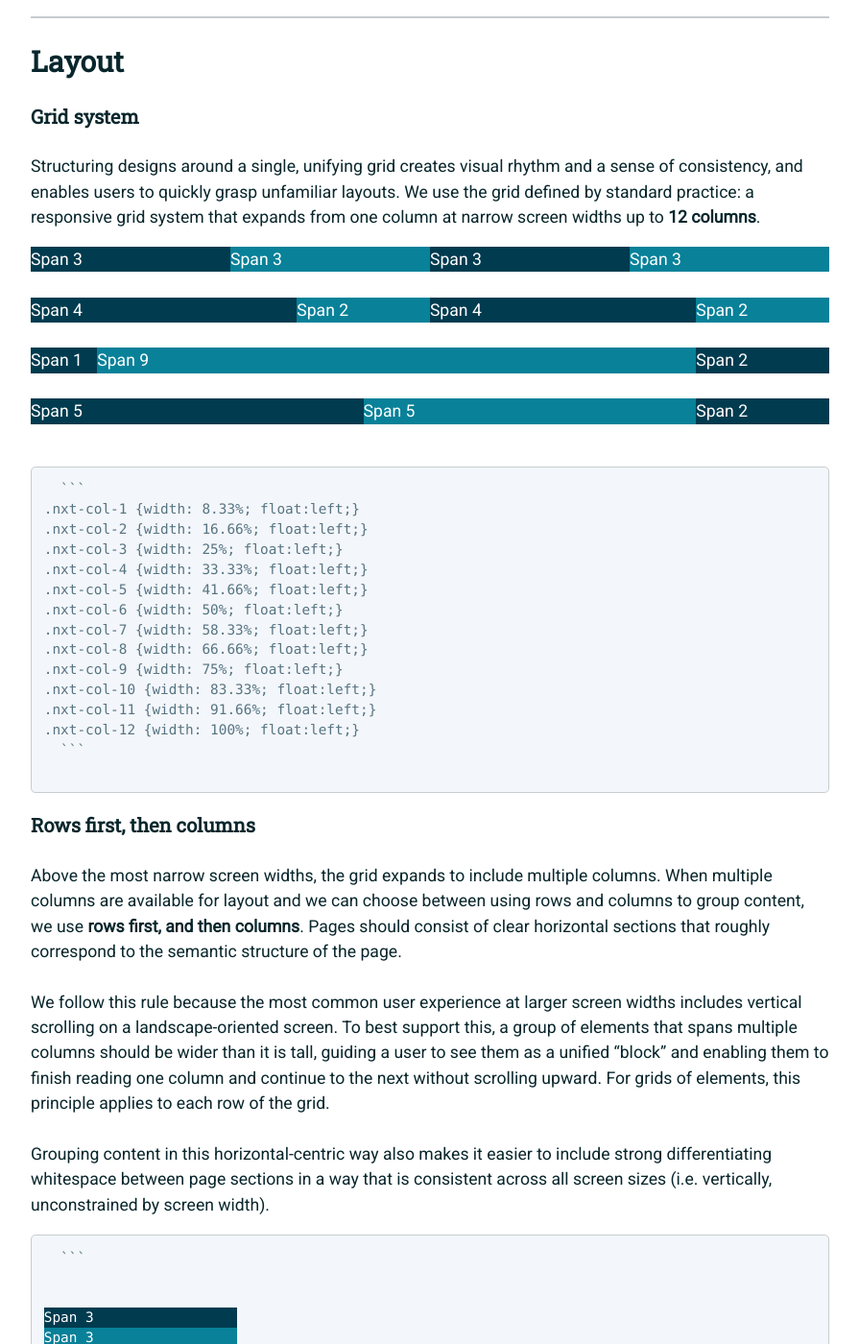
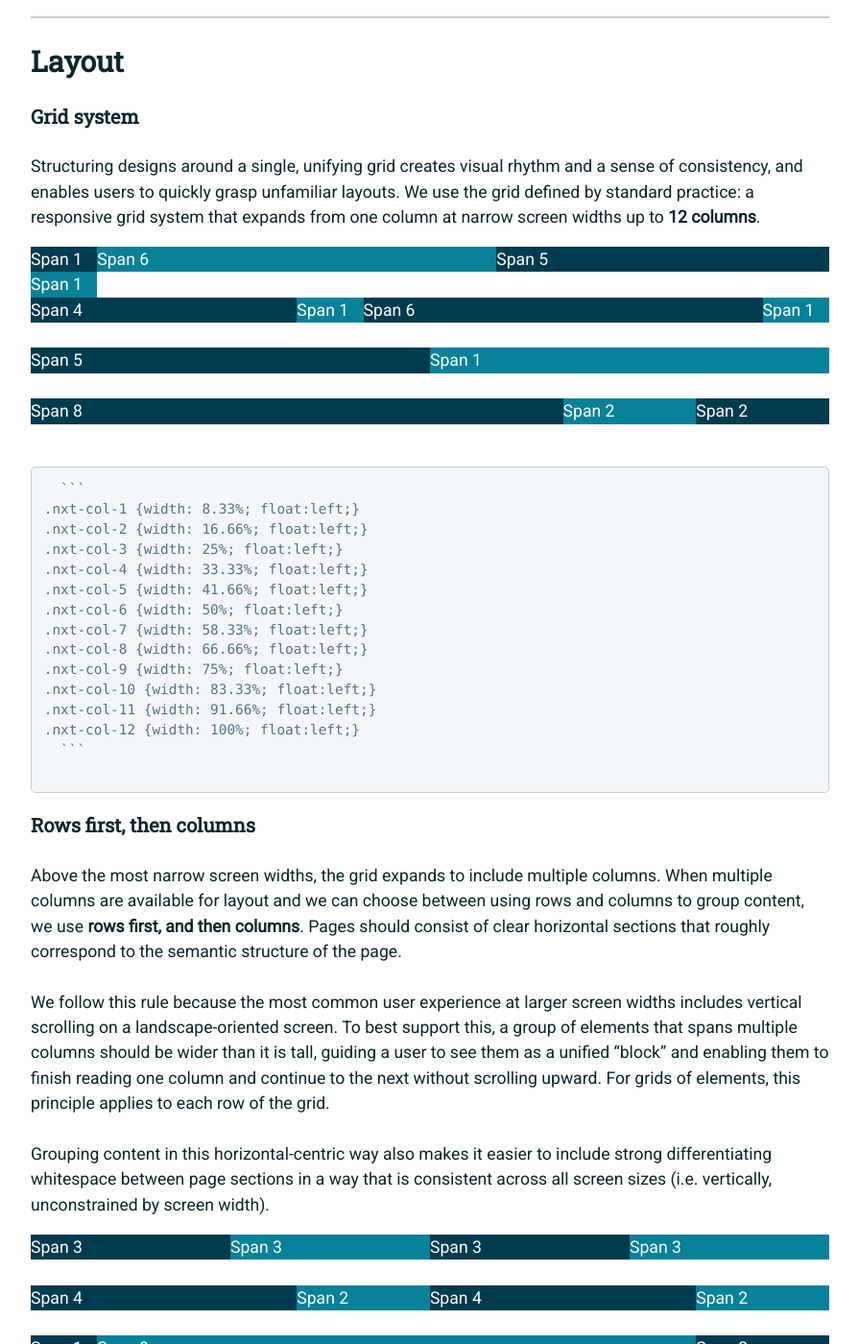
Before and after one commit to usnavy/Navy-Design-Guide, a Jekyll site: the page built from layout.md, in a window 1280 px wide and 1400 px high, scrolled down 1248 px. Shown: the whole window at 96% size, without its empty margins (192-1087 px from the left). Built offline with Jekyll 4.4.1, drawn with Linux system fonts in a browser that asks for light colours; our own code applies the rules of GitHub Pages for plain Markdown files; some of the changed text lies outside the part shown.

Commit message:
Update layout.md

````diff
--- a/layout.md
+++ b/layout.md
@@ -32,31 +32,30 @@ widths up to **12 columns**.
 
   <div class="container-fluid">
     <div class="row">
-      <div class="nxt-col-3 navy-blue">Span 3</div>
-      <div class="nxt-col-3 teal-blue">Span 3</div>
-      <div class="nxt-col-3 navy-blue">Span 3</div>
-      <div class="nxt-col-3 teal-blue">Span 3</div>
+      <div class="nxt-col-1 navy-blue">Span 1</div>
+      <div class="nxt-col-6 teal-blue">Span 6</div>
+      <div class="nxt-col-5 navy-blue">Span 5</div>
+      <div class="nxt-col-1 teal-blue">Span 1</div>
     </div>
   <br>
   <br>
     <div class="row">
       <div class="nxt-col-4 navy-blue">Span 4</div>
-      <div class="nxt-col-2 teal-blue">Span 2</div>
-      <div class="nxt-col-4 navy-blue">Span 4</div>
-      <div class="nxt-col-2 teal-blue">Span 2</div>
+      <div class="nxt-col-1 teal-blue">Span 1</div>
+      <div class="nxt-col-6 navy-blue">Span 6</div>
+      <div class="nxt-col-1 teal-blue">Span 1</div>
     </div>
   <br>
   <br>
     <div class="row">
-      <div class="nxt-col-1 navy-blue">Span 1</div>
-      <div class="nxt-col-9 teal-blue">Span 9</div>
-      <div class="nxt-col-2 navy-blue">Span 2</div>
+      <div class="nxt-col-6 navy-blue">Span 5</div>
+      <div class="nxt-col-6 teal-blue">Span 1</div>
     </div>
   <br>
   <br>
     <div class="row">
-      <div class="nxt-col-5 navy-blue">Span 5</div>
-      <div class="nxt-col-5 teal-blue">Span 5</div>
+      <div class="nxt-col-8 navy-blue">Span 8</div>
+      <div class="nxt-col-2 teal-blue">Span 2</div>
       <div class="nxt-col-2 navy-blue">Span 2</div>
     </div>
   </div>
@@ -101,8 +100,7 @@ easier to include strong differentiating whitespace between
 page sections in a way that is consistent across all screen
 sizes (i.e. vertically, unconstrained by screen width).
 
-  <pre>
-  ```
+  <div class="container-fluid">
     <div class="row">
       <div class="nxt-col-3 navy-blue">Span 3</div>
       <div class="nxt-col-3 teal-blue">Span 3</div>
@@ -124,10 +122,8 @@ sizes (i.e. vertically, unconstrained by screen width).
       <div class="nxt-col-9 teal-blue">Span 9</div>
       <div class="nxt-col-2 navy-blue">Span 2</div>
     </div>
+  </div>
   <br>
-  <br>
-  ```
-  </pre>
 
 ### Spacing
 
````
